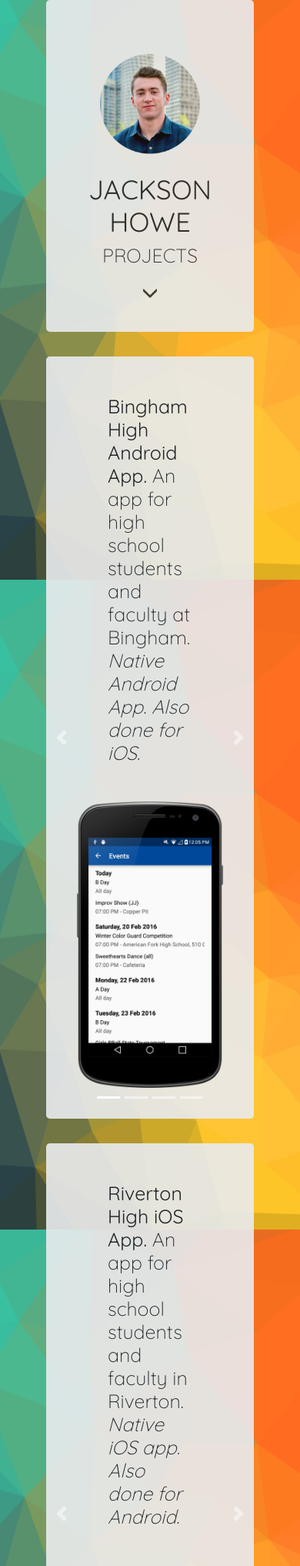
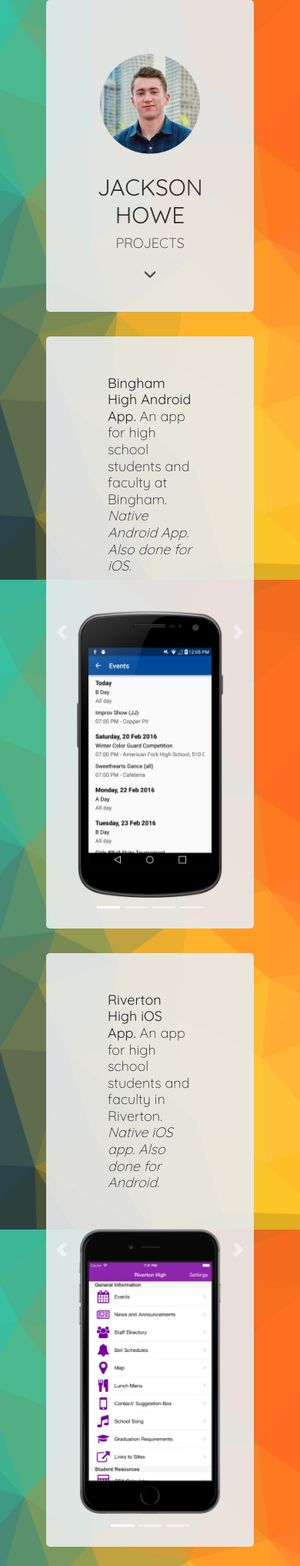
Before and after one commit to JacksonHowe/jacksonhowe.github.io, a PHP site: page /projects.html in a window 390 px wide; the page is wider, and only the part inside the window is pictured. Shown: the part 91-2125 px from the top of that part at 77% size. Run offline with PHP 8.4, Linux system fonts and the light colour scheme.

Commit message:
Makes font size responsive

```diff
--- a/css/main.css
+++ b/css/main.css
@@ -13,10 +13,6 @@
     background-size: cover;
 }
 
-nav {
-    margin-top: 40px;
-}
-
 .box {
     margin: auto;
 }
@@ -25,13 +21,6 @@
     text-align: center;
     padding: 70px 80px 40px 80px;
     opacity: 0.9;
-}
-
-@media only screen and (max-width: 768px) {
-    .jumbotron {
-        padding-left: 40px;
-        padding-right: 40px;
-    }
 }
 
 .portrait {
@@ -73,9 +62,9 @@
 }
 
 nav {
-    width: 670px;
     align-text: right;
     padding: 12px;
+    margin-top: 40px;
 }
 
 nav a {
@@ -150,3 +139,26 @@
     font-weight: 300;
     text-decoration: none;
 }
+
+@media only screen and (max-width: 768px) {
+    .jumbotron {
+        padding-left: 40px;
+        padding-right: 40px;
+    }
+
+    h1 {
+        font-size: 30px;
+    }
+
+    h2 {
+        font-size: 18px;
+    }
+
+    h5 {
+        font-size: 14px;
+    }
+
+    p {
+        font-size: 12px;
+    }
+}
```
